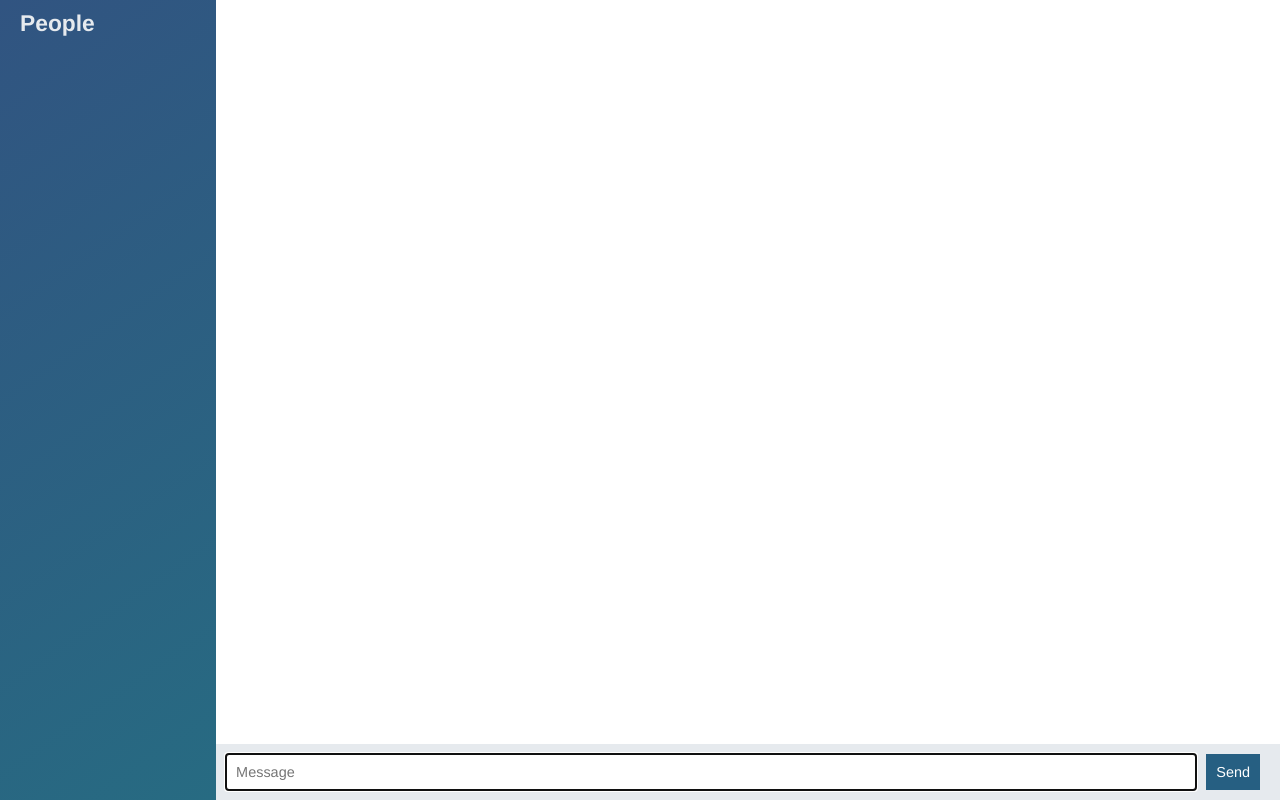
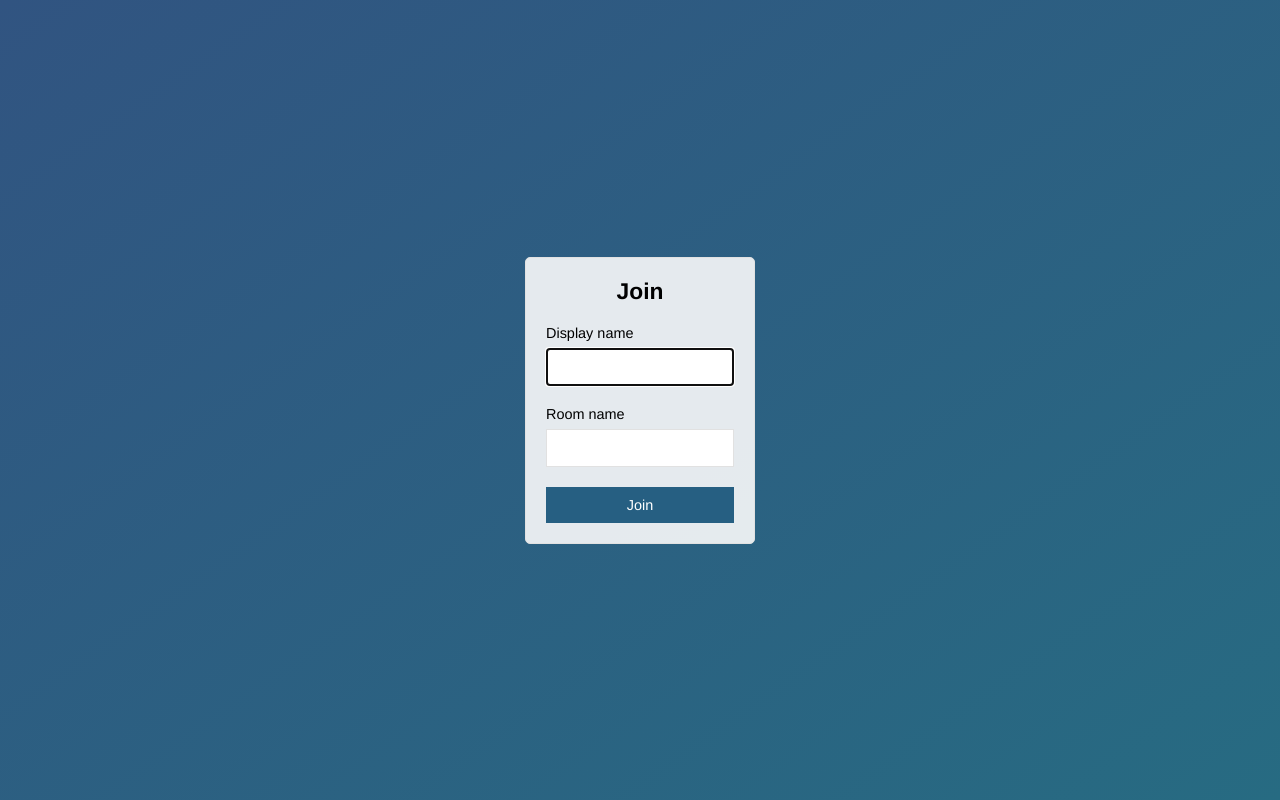
Before and after one commit to space-adventurer/node-chat, a website: page public/index.html in a window 1280 px wide. Drawn offline with nearby package versions, Linux system fonts and the light colour scheme; no server answers.

Commit message:
Add join page

```diff
--- a/public/index.html
+++ b/public/index.html
@@ -2,44 +2,28 @@
 <html lang="en">
 <head>
     <meta charset="UTF-8">
+    <meta name="viewport" content="width=device-width, initial-scale=1">
     <link rel="stylesheet" href="/css/styles.css">
-    <title>Title</title>
+    <title>Join | ChatApp</title>
 </head>
-<body class="chat">
-
-    <div class="chat__sidebar">
-        <h3>People</h3>
-        <div id="users"></div>
+<body class="centered-form">
+    <div class="centered-form__form">
+        <form action="/chat.html">
+            <div class="form-field">
+                <h3>Join</h3>
+            </div>
+            <div class="form-field">
+                <label>Display name</label>
+                <input type="text" name="name" autofocus />
+            </div>
+            <div class="form-field">
+                <label>Room name</label>
+                <input type="text" name="room" />
+            </div>
+            <div class="form-field">
+                <button>Join</button>
+            </div>
+        </form>
     </div>
-
-    <div class="chat__main">
-        <ol class="chat__messages" id="messages"></ol>
-
-        <div class="chat__footer">
-            <form id="message-form">
-                <input name="message"
-                       type="text"
-                       placeholder="Message"
-                       autofocus autocomplete="off" />
-                <button>Send</button>
-            </form>
-        </div>
-    </div>
-
-    <script id="message-template" type="text/template">
-        <li class="message">
-            <div class="message__title">
-                <h4>{{from}}</h4>
-                <span>{{createdAt}}</span>
-            </div>
-            <div class="message__body ">{{text}}</div>
-        </li>
-    </script>
-
-    <script src="/socket.io/socket.io.js"></script>
-    <script src="/js/libs/jquery-3.2.1.min.js"></script>
-    <script src="/js/libs/moment.js"></script>
-    <script src="/js/libs/mustache.js"></script>
-    <script src="/js/index.js"></script>
 </body>
 </html>
```
Also changed, not shown: public/chat.html (added, +46 -0 lines), public/js/chat.js (renamed from public/js/index.js).
